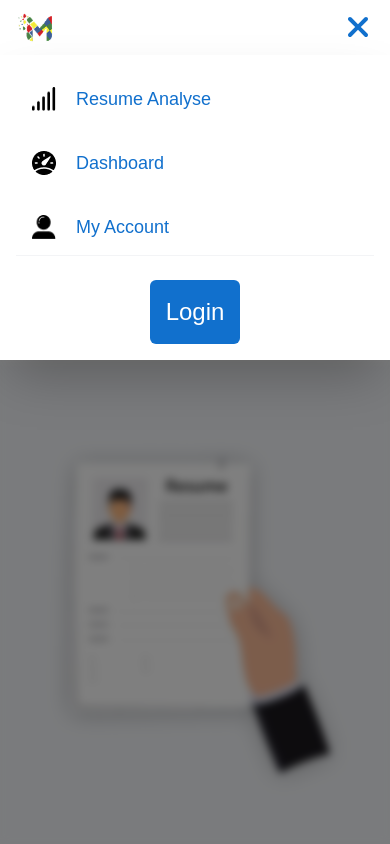
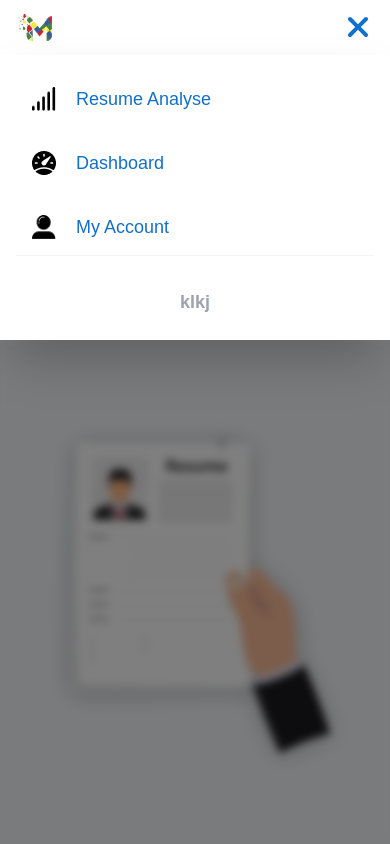
Before and after one commit to naveenkumar-dev13/airesumepro, a React (Create React App) app: page / in a window 390 px wide. Both pictures are taken after a click on the icon 358 px from the left and 27 px from the top of the page. Shown: the top 844 px of the page. Built offline with nearby package versions, Linux system fonts and the light colour scheme.

Commit message:
Add axios dependency and integrate navigation in AnalysisSection; refactor UserSlice for email handling

```diff
--- a/package.json
+++ b/package.json
@@ -13,6 +13,7 @@
     "@testing-library/react": "^16.2.0",
     "@testing-library/user-event": "^13.5.0",
     "aos": "^2.3.4",
+    "axios": "^1.8.4",
     "motion": "^12.4.10",
     "react": "^19.0.0",
     "react-dom": "^19.0.0",
--- a/src/components/AnalysisSection.jsx
+++ b/src/components/AnalysisSection.jsx
@@ -1,8 +1,10 @@
 import React from "react";
 import { analysis } from "../data";
 import Button from "../components/Button";
+import { useNavigate } from "react-router-dom";
 
 function AnalysisSection() {
+  const navigate = useNavigate();
   return (
     <div className=" flex flex-col gap-10 py-16 max-sm:py-5 max-sm:my-5 bg-[#F5F7FA]">
       <h2
@@ -27,7 +29,10 @@ function AnalysisSection() {
           </div>
         ))}
       </div>
-      <Button className="bg-[#1170CD] text-white  rounded-md  flex justify-center items-center mx-auto ">
+      <Button
+        className="bg-[#1170CD] text-white  rounded-md  flex justify-center items-center mx-auto "
+        onClick={() => navigate("/create-resume")}
+      >
         Analyze your resume
       </Button>
     </div>
--- a/src/components/Inputs.jsx
+++ b/src/components/Inputs.jsx
@@ -1,6 +1,6 @@
 import React from "react";
 
-function Inputs({
+function    Inputs({
   children,
   email,
   setEmail,
--- a/src/components/MobileNav.jsx
+++ b/src/components/MobileNav.jsx
@@ -13,7 +13,7 @@ function MobileNav({
   setHover,
   hover,
 }) {
-  const Username = useSelector((state) => state.user.user);
+  const Useremail = useSelector((state) => state.user.email);
   const navigate = useNavigate();
   return (
     <div>
@@ -97,12 +97,12 @@ function MobileNav({
 
             {/* Footer */}
             <div className="mt-auto pt-6 border-t border-gray-100 flex justify-center">
-              {Username ? (
+              {Useremail ? (
                 <div
                   className="text-gray-400 px-4 py-2 rounded-full cursor-pointer relative"
                   onClick={() => setHover(!hover)}
                 >
-                  <p className="text-gray-400 text-lg font-bold">{Username}</p>
+                  <p className="text-gray-400 text-lg font-bold">{Useremail}</p>
 
                   {hover && (
                     <div className="absolute top-12 mt-2 left-0 transform -translate-x-[60%] bg-[#1170CD] text-white rounded-lg shadow-lg w-32 text-center border-white">
--- a/src/feature/UserSlice.jsx
+++ b/src/feature/UserSlice.jsx
@@ -1,18 +1,21 @@
 import { createSlice } from "@reduxjs/toolkit";
 
 const initialState = {
-  user: "",
+  email: "klkj",
 };
 
 const userSlice = createSlice({
   name: "user",
   initialState,
   reducers: {
-    updateName(state, action) {
+    // updateName(state, action) {
+    //   state.user = action.payload;
+    // },
+    updateEmail(state, action) {
       state.user = action.payload;
     },
   },
 });
 
-export const { updateName } = userSlice.actions;
+export const { updateName, updateEmail } = userSlice.actions;
 export default userSlice.reducer;
```
Also changed, not shown: 1 other file (tests, documents, lock files or other folders).
